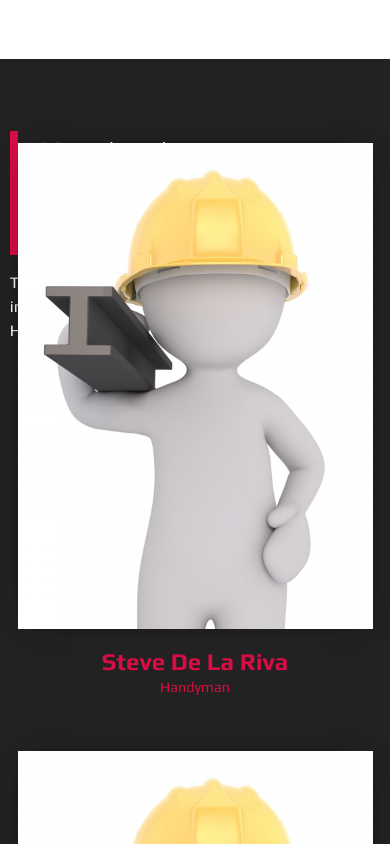
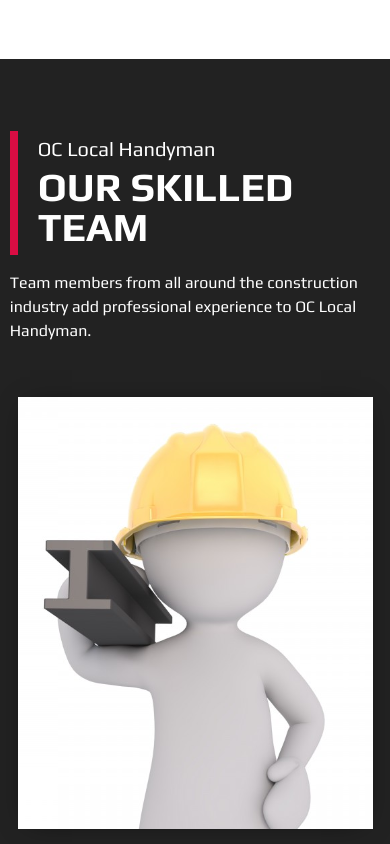
Before and after one commit to Michelobe/oc-handyman, a React (Create React App) app: page / in a window 390 px wide. Shown: the part 5780-6624 px from the top of the page. Built offline with nearby package versions, Linux system fonts and the light colour scheme.

Commit message:
After adding another handyman, the reponsiveness was way off on the aboutTeam section.  It needed to be rectified immediately.  Committing changes and pushing to github.

```diff
--- a/src/components/homePage/sections/AboutTeam.js
+++ b/src/components/homePage/sections/AboutTeam.js
@@ -5,9 +5,9 @@ import Handyman from '../../../images/handyman-placeholder.png';
 const AboutTeam = () => {
     return (
         <section className='aboutTeam'>
-            <div className='container'>
             <div className='sectionDownshift'>
-                    <header className='aboutHeader'>
+                <header>
+                    <div className='container aboutHeader'>
                         <div className='headerDiv'>
                             <h4>OC Local Handyman</h4>
                             <h2>Our skilled team</h2>
@@ -16,6 +16,7 @@ const AboutTeam = () => {
                             <p className='columnContent'>
                                 Team members from all around the construction industry add professional experience to OC Local Handyman.
                             </p>
+                        </div>
                     </div>
                 </header>
                 <div className='teamIntro'>
@@ -36,7 +37,6 @@ const AboutTeam = () => {
                     </Link>
                 </div>
             </div>
-            </div>
         </section>
     );
 };
--- a/src/css/homePage/aboutTeam.css
+++ b/src/css/homePage/aboutTeam.css
@@ -3,9 +3,9 @@
 
 .aboutTeam {
     background-color: #222222;
-    height:34rem;
     position: relative;
-    margin-bottom: 24rem;
+    height: 35rem;
+    margin-bottom: 25rem;
 }
 .aboutTeam .sectionDownshift{
     position: relative;
@@ -15,7 +15,7 @@
 /* TEAM HEADER */
 .aboutTeam .aboutHeader {
     display: flex;
-    flex-flow: row;
+    flex-flow: row wrap;
     justify-content: space-between;
     align-items: center;
     color: white;
@@ -47,13 +47,13 @@
 /* TEAM CONTENT */
 .aboutTeam .teamIntro{
     display: flex;
-    flex-flow: row;
+    flex-flow: row wrap;
     justify-content: center;
-    height: 35rem;
 }
 .aboutTeam .teamIntro .teammate{
     margin: 0 .5rem;
     width: 355px;
+    max-height: 540px;
     display: flex;
     flex-flow: column;
     align-items: center;
@@ -79,19 +79,18 @@
 
 /* BREAKPOINTS */
 
-@media only screen and (max-width: 930px){
-    .aboutTeam .aboutHeader {
-        flex-flow: column;
-        align-items: flex-start;
+@media only screen and (max-width: 1130px){
+    .aboutTeam {
+        height: 70rem;
     }
 }
 @media only screen and (max-width: 800px){
     .aboutTeam {
-        height: 81rem;
+        height: 102rem;
     }
     .aboutTeam .teamIntro {
         flex-flow: column;
-        height: 80rem;
+        height: 99rem;
         align-items: center;
     }
     .aboutTeam .teamIntro .teammate {
```
Lines whose indentation alone changed are shown as unchanged.
